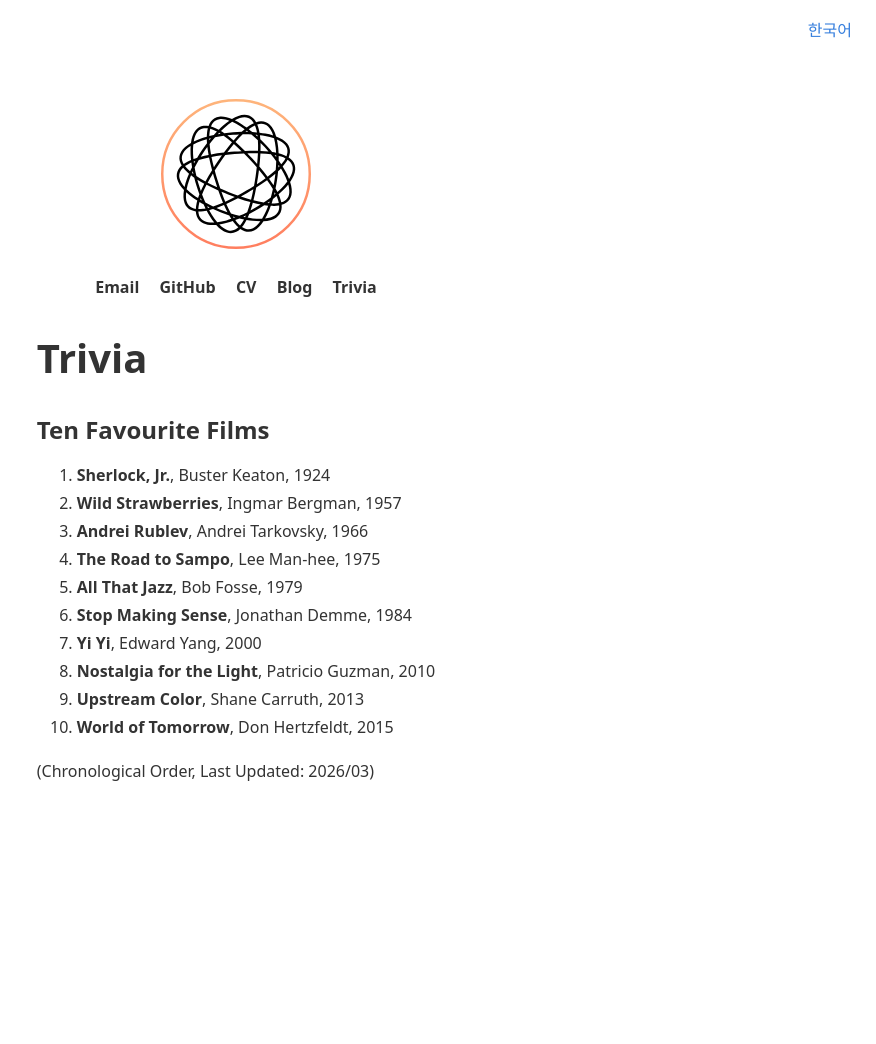
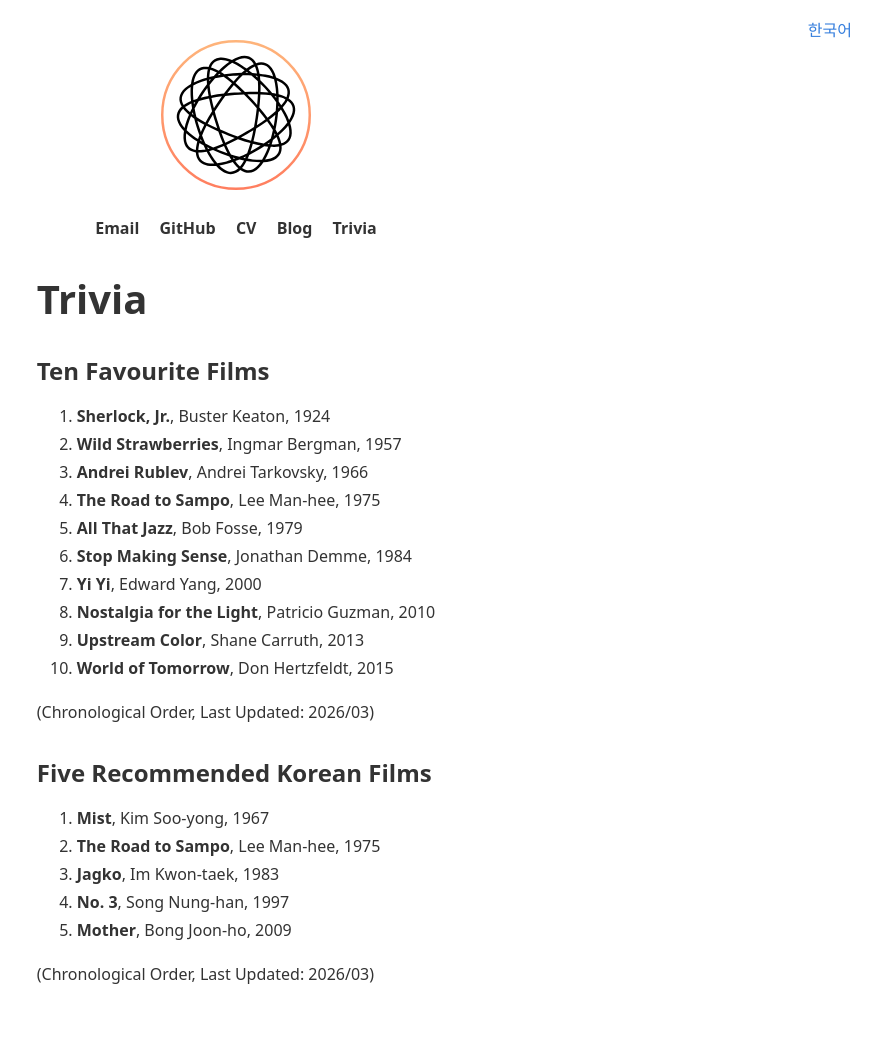
Before and after one commit to sp301415/sp301415-main-page, a Jekyll site: the page built from trivia.md, in a window 1280 px wide. Shown: the whole page, without its empty margins (404-1280 px from the left). Built offline with Jekyll 4.4.1, drawn with Linux system fonts in a browser that asks for light colours; before the commit the page ends 900 px from its top, so only the background shows below that.

Commit message:
한국 영화 추천 추가

```diff
--- a/trivia.md
+++ b/trivia.md
@@ -19,3 +19,13 @@ permalink: /trivia/
 10. **World of Tomorrow**, Don Hertzfeldt, 2015
 
 (Chronological Order, Last Updated: 2026/03)
+
+## Five Recommended Korean Films
+
+1. **Mist**, Kim Soo-yong, 1967
+2. **The Road to Sampo**, Lee Man-hee, 1975
+3. **Jagko**, Im Kwon-taek, 1983
+4. **No. 3**, Song Nung-han, 1997
+5. **Mother**, Bong Joon-ho, 2009
+
+(Chronological Order, Last Updated: 2026/03)
```
